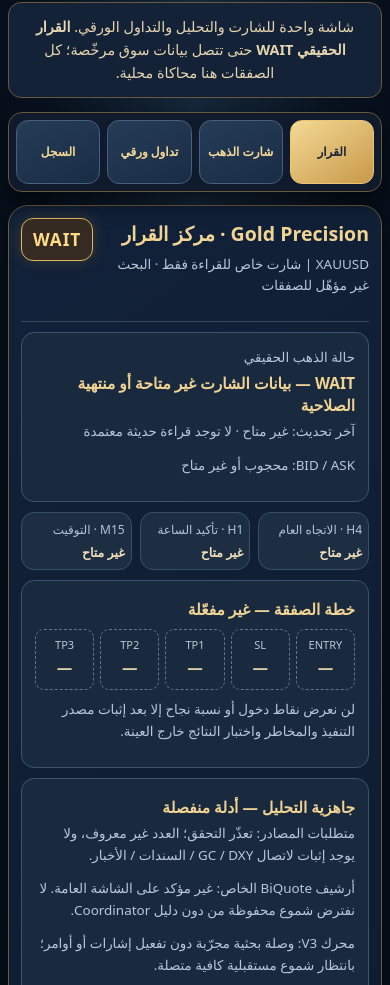
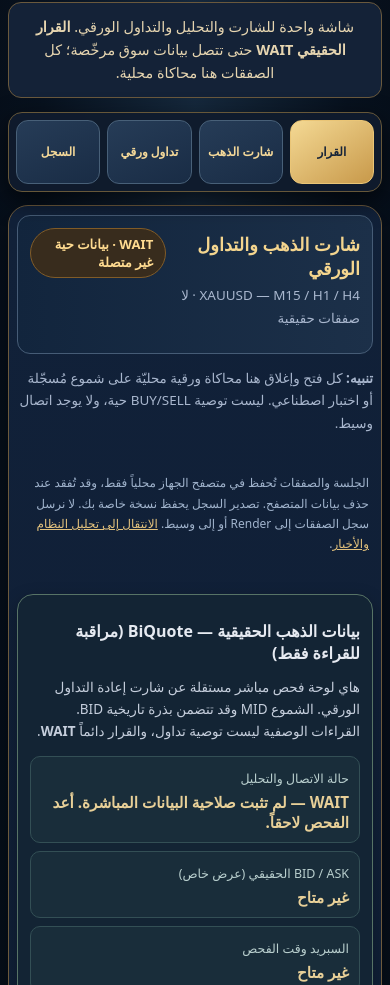
Before and after one commit to youssefayoub78851858-ui/gold-precision-pro, a plain HTML site: page ultimate.html in a window 390 px wide. Shown: the part 62-1047 px from the top of the page. Drawn offline with Linux system fonts and the light colour scheme; no server answers.

Commit message:
feat(review): place observed BiQuote chart before decision and separate offline simulator on mobile

```diff
--- a/ultimate.html
+++ b/ultimate.html
@@ -143,6 +143,60 @@ h1{font-size:1.37rem;margin:12px 0}
 @media(max-width:360px){#biquote-mobile-observation .biq-grid{grid-template-columns:1fr}.unified-mobile-nav a{font-size:.67rem}}
 @media(prefers-reduced-motion:reduce){*{scroll-behavior:auto!important;transition:none!important}}
 </style>
+
+<!-- GPP_APPROVED_MOBILE_LAYOUT_20261118_V2: visual grouping only; never alters quote processing, risk or order execution. -->
+<style id="gpp-mobile-layout-v2">
+@media(max-width:700px){
+  #unified-mobile-trading main{display:flex;flex-direction:column;gap:9px}
+  #unified-mobile-trading main>.heading{order:0}
+  #biquote-mobile-observation{order:1}
+  #biquote-live-chart-panel{order:2}
+  #gold-decision-center{order:3;margin:4px 0 8px!important}
+  #paper-overview{order:4}
+  #gpp-simulator-details{order:5}
+  #unified-mobile-trading .gpp-simulator-summary{cursor:pointer;display:flex;align-items:center;justify-content:space-between;min-height:54px;padding:12px 14px;background:linear-gradient(120deg,#243c55,#101d30);border:1px solid #c7a25a;border-radius:12px;color:#f1d48e;font-weight:750}
+  #gpp-simulator-details[open]>.gpp-simulator-summary{margin-bottom:12px}
+  #gpp-simulator-details{padding:7px;border:1px solid #485c73;border-radius:14px;background:#101c2d}
+  #biquote-mobile-observation{padding:12px}
+  #biquote-live-chart-panel{padding:12px}
+  #biquote-live-canvas{height:330px!important}
+  #gold-decision-center .gdc-columns{gap:7px}
+  #gold-decision-center .gdc-metric{min-width:0}
+  #unified-mobile-trading .heading h2{font-size:1.12rem}
+  #biquote-mobile-observation h2{font-size:1rem}
+}
+</style>
+<script>
+document.addEventListener('DOMContentLoaded',function(){
+  // Move existing DOM nodes, preserving their IDs, listeners, and live data bindings.
+  var main=document.querySelector('#unified-mobile-trading main');
+  var chart=document.getElementById('biquote-live-chart-panel');
+  var decision=document.getElementById('gold-decision-center');
+  if(!main||!chart||!decision)return;
+  chart.insertAdjacentElement('afterend',decision);
+  // Paper simulator stays functional, but is clearly separate from observed BiQuote.
+  var simulator=document.getElementById('paper-chart');
+  var paperActions=document.getElementById('paper-actions');
+  var paperStats=document.getElementById('paper-statistics');
+  if(!simulator||!paperActions||!paperStats||document.getElementById('gpp-simulator-details'))return;
+  var simSection=simulator.closest('section');
+  if(!simSection||simSection===main)return;
+  var details=document.createElement('details');
+  details.id='gpp-simulator-details';
+  var summary=document.createElement('summary');
+  summary.className='gpp-simulator-summary';
+  summary.textContent='الاختبارات والمحاكاة الورقية — بيانات غير حيّة';
+  details.appendChild(summary);
+  simSection.parentNode.insertBefore(details,simSection);
+  var current=simSection;
+  while(current){
+    var next=current.nextElementSibling;
+    details.appendChild(current);
+    if(current===paperStats)break;
+    current=next;
+  }
+});
+</script>
 <nav class="unified-mobile-nav" aria-label="أقسام نظام الذهب الموحد">
 <a href="#gold-decision-center">القرار</a><a href="#biquote-live-chart-panel">شارت الذهب</a><a href="#paper-actions">تداول ورقي</a><a href="#paper-statistics">السجل</a>
 </nav>
```
